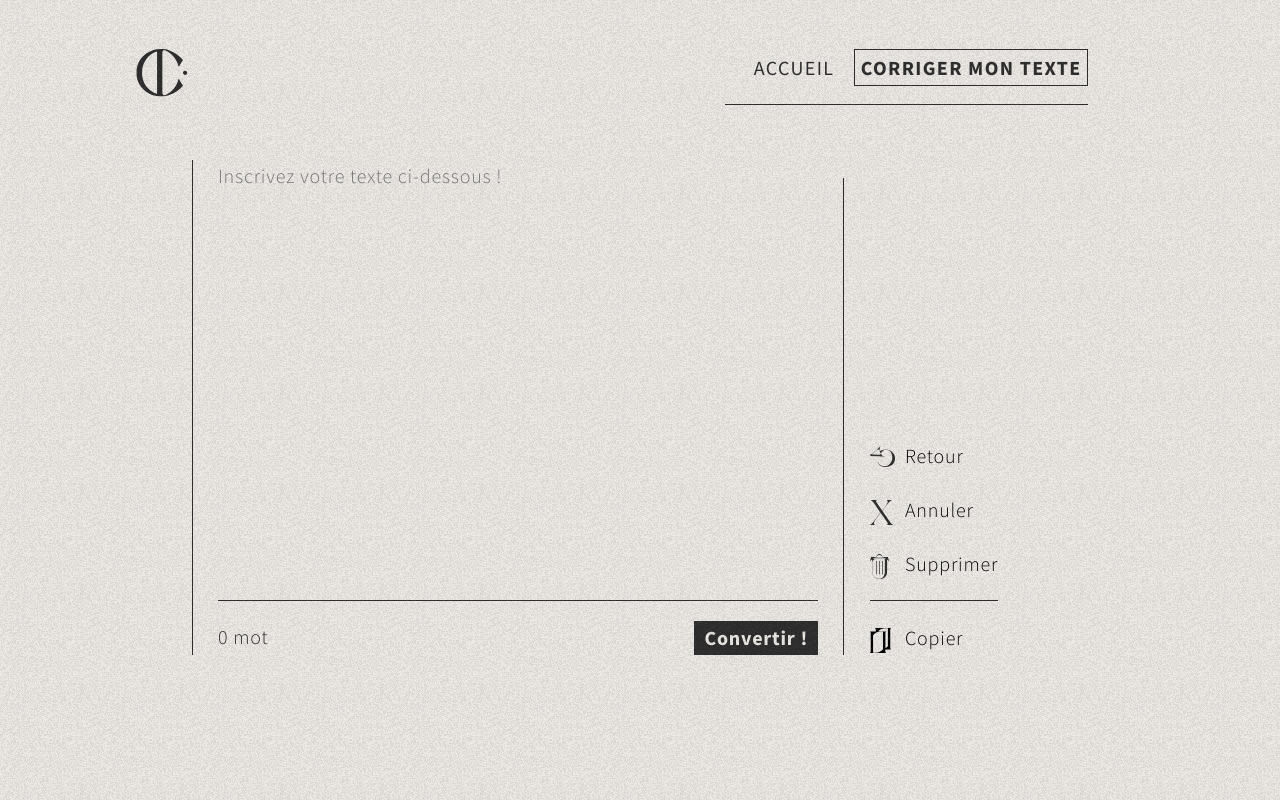
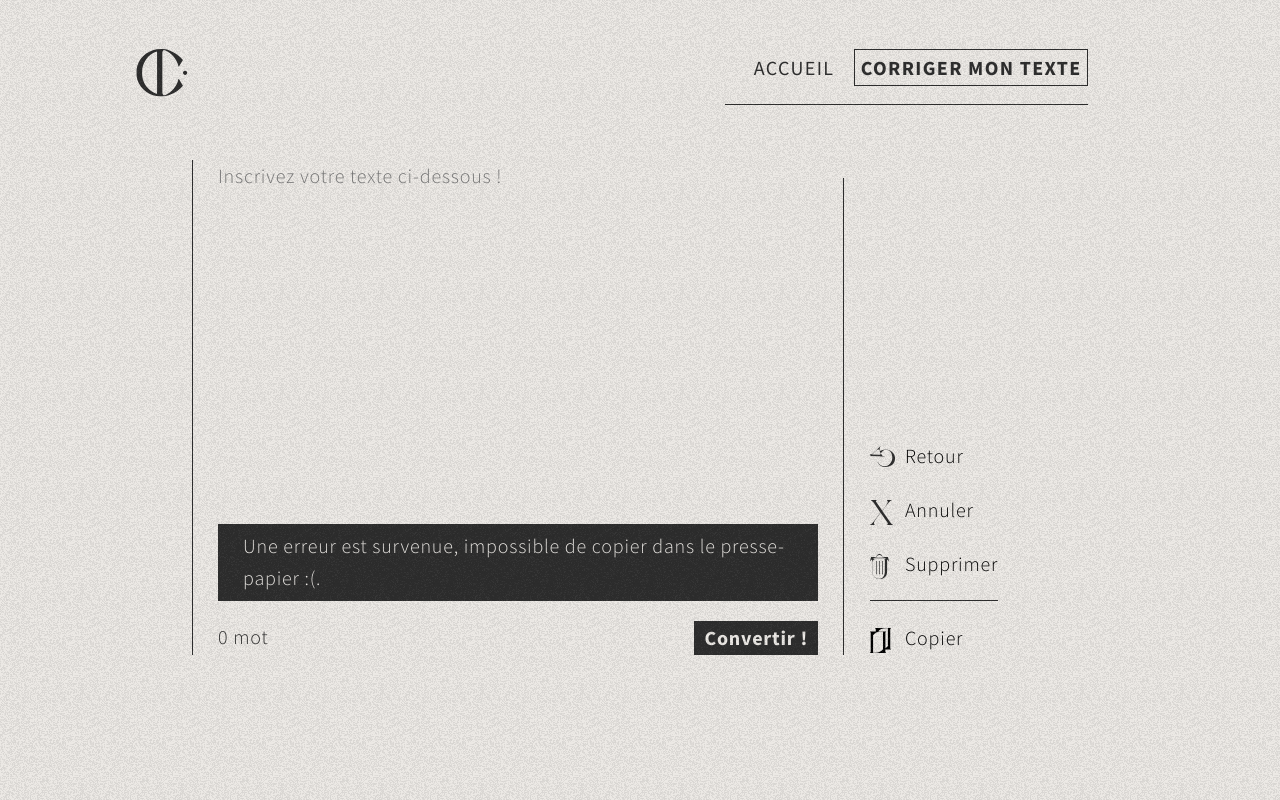
Before and after one commit to Tom-Delfosse/tfe-inclusive-writing, a Vue app: page /Tool in a window 1280 px wide. Both pictures are taken after a click on the button "Copier". Shown: the top 800 px of the page. Built offline with nearby package versions, Linux system fonts and the light colour scheme; no server answers.

Commit message:
5.0 : Functional yet buggy text converted

```diff
--- a/src/views/Tool.vue
+++ b/src/views/Tool.vue
@@ -3,13 +3,20 @@
     <section class="section section--white section--tool">
       <div class="section__content">
         <div class="main">
+          <div class="input-container">
             <textarea
               v-model="textInput"
               class="text-editor"
               placeholder="Inscrivez votre texte&nbsp;ci-dessous&nbsp;!"
               @input="isWriting"
             />
-          <p v-if="inputFeedback" class="input-feedback" v-html="inputFeedback" />
+            <p
+              class="input-feedback"
+              :class="{'input-feedback--active' : feedbackActive}"
+              v-html="inputFeedback"
+            />
+          </div>
+
           <p class="word-counter">
             {{ wordCounter }}&nbsp;mot<span v-if="wordCounter > 1">s</span>
           </p>
@@ -28,7 +35,8 @@
             v-for="btn in btnArray.slice(1)"
             :key="btn"
             ref="btn.ref"
-            :class="`btn btn--${btn.class}`"
+            class="btn"
+            :class="`btn--${btn.class}`"
             @click="btn.action"
             v-html="btn.text"
           />
@@ -51,12 +59,14 @@ export default {
   setup () {
     const wordCounter = ref(0)
     const textInput = ref(null)
-    let userText = ''
-    let userTextMod = ''
     const inputFeedback = ref('')
+    let userText = null
+    let userTextMod = null
+    let CorrectorArray = null
+    const feedbackActive = ref(false)
 
     const convertText = (e) => {
-      console.log(textInput.value)
+      // console.log(textInput.value)
 
       // À remplacer avec une balise VUE
       e.currentTarget.innerHTML = 'Converti&nbsp;!'
@@ -93,18 +103,38 @@ export default {
     const textCheck = () => {
       console.log('________2________')
       // ici tout le code pour convertir le bazar une fois que l'array est chargé
+      // console.log(CorrectorArray)
+      userTextMod.forEach((el, index) => {
+        el.forEach((subEl, subIndex) => {
+          // console.log(subEl)
+          CorrectorArray.forEach((word, index) => {
+            const regex = new RegExp('\\b(' + word.toCheck + ')(?![A-zÀ-ú])', 'gi')
+
+            if (subEl.match(regex)) {
+              console.log('ping !')
+              console.log(word.wordID + ' ' + word.toCheck)
+              subEl = subEl.replace(regex, word.checked)
+              // console.log(subEl)
+            }
+          })
+          userTextMod[index][subIndex] = subEl
+        })
+      })
+      console.log(userTextMod)
       textOutArray()
     }
 
     const textOutArray = () => {
       console.log('________3________')
-      userTextMod.forEach((index) => {
+      console.log(userTextMod.length)
+      console.log(userTextMod)
+
+      userTextMod.forEach((el, index) => {
         userTextMod[index] = userTextMod[index].join(' ')
+        // console.log(userTextMod[index])
       })
-
       userTextMod = userTextMod.join('\n\n')
       textInput.value = userTextMod
-      // console.log(userTextMod)
     }
 
     const isWriting = () => {
@@ -120,14 +150,24 @@ export default {
     }
 
     const cancelChange = (e) => {
-      // console.log("haii")
+      textInput.value = userText
     }
 
     const eraseText = (e) => {
-      // console.log("heoi")
+      textInput.value = ''
     }
 
     const copyText = (e) => {
+      navigator.clipboard.writeText(textInput.value).then(function () {
+        inputFeedback.value = 'Copié avec succès !'
+      }, function () {
+        inputFeedback.value = 'Une erreur est survenue, impossible de copier dans le presse-papier :(.'
+      })
+
+      if (feedbackActive.value === false) {
+        feedbackActive.value = !feedbackActive.value
+        setTimeout(() => { feedbackActive.value = !feedbackActive.value }, 4000)
+      }
     }
 
     const btnArray = [
@@ -166,8 +206,14 @@ export default {
       }
     ]
 
-    onMounted(() => {
-      // console.log('Mounted !')s
+    onMounted(async () => {
+      await fetch('./assets/data/newChecker.json')
+        .then(function (response) { return response.json() })
+        .then(function (data) {
+          CorrectorArray = data
+        }).catch(function (error) {
+          console.error(error)
+        })
     })
 
     return {
@@ -184,7 +230,9 @@ export default {
       userTextMod,
       textOutArray,
       textCheck,
-      textInput
+      textInput,
+      CorrectorArray,
+      feedbackActive
     }
   }
 }
@@ -237,6 +285,16 @@ export default {
           max-width: 650px;
         }
 
+        .input-container{
+          // display: block;
+          width: 100%;
+          position: relative;
+          border-bottom: 1px solid $c-black;
+          height: 55vh;
+          max-height: 1000px;
+
+        }
+
         .text-editor{
           background-color: inherit;
           border: none;
@@ -247,9 +305,7 @@ export default {
           padding: 0;
           margin: 0;
           width: 100%;
-          max-height: 1000px;
-          height: 55vh;
-          border-bottom: 1px solid $c-black;
+          height: 100%;
           white-space: pre-line;
 
           font-size: $s-mob--smaller;
@@ -284,14 +340,30 @@ export default {
         }
 
         .input-feedback{
-          width: 100%;
+          width: inherit;
+          max-width: 100%;
           position: absolute;
           background-color: $c-black;
-          display: block;
-          // top: -100%;
+          bottom: 0;
           color: $c-white;
           margin: 0;
           padding: $s-mob--smallest/2 $s-mob--smaller*2;
+          transition: $t-smooth;
+          box-sizing: border-box;
+
+          @include tb{
+            padding: $s-tab--smallest/3 $s-tab--smaller;
+          }
+          @include lg{
+            padding: $s-desk--smaller/4 $s-desk--smaller;
+          }
+
+            opacity: 0;
+            pointer-events: none;
+          &--active{
+            opacity: 1;
+            pointer-events: inherit;
+          }
         }
     }
 
```
Lines whose indentation alone changed are shown as unchanged.
